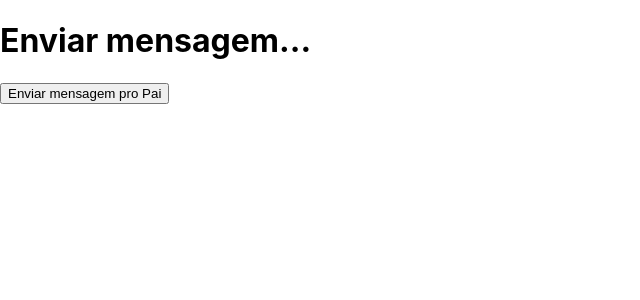
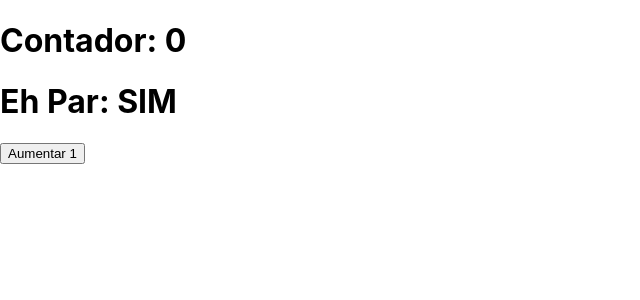
Before and after one commit to emanuelletorress/web-disciplina, a React (Create React App) app in the folder introducao/: page / in a window 1280 px wide. Shown: the top 300 px of the page, without its empty margins (0-640 px from the left). Built offline with nearby package versions, Linux system fonts and the light colour scheme.

Commit message:
useState e useEffect

```diff
--- a/introducao/src/App.js
+++ b/introducao/src/App.js
@@ -10,7 +10,7 @@ import FunctionContextA from './components/atividade02/FunctionContextA';
 //import FuncaoA from './components/06Contexto/FuncaoA';
 //import FuncaoB from './components/06Contexto/FuncaoB';
 //import SaveData from './components/07Storage/FunctionLocalStorage';
-import Pai from './components/08PaiFilho/Pai';
+//import Pai from './components/08PaiFilho/Pai';
 
 /*
 function App() {
@@ -98,10 +98,11 @@ function App() {
 }
 */
 
+import FunctionEstados from './components/09Estados/FunctionEstados';
 function App() {
     return (
         <div>
-            <Pai/>
+            <FunctionEstados/>
         </div>
     )
 }
--- /dev/null
+++ b/introducao/src/components/09Estados/FunctionEstados.jsx
@@ -0,0 +1,35 @@
+import { useState, useEffect } from "react"
+
+const FunctionEstados = () => {
+
+    const [contador, setContador] = useState(0)
+    const [ehPar,setEhPar] = useState(true)
+
+    useEffect(
+        ()=>{
+            if(contador%2===0) setEhPar(true)
+            else setEhPar(false)
+        }
+        ,
+        [contador]
+    )
+
+    return (
+        <div>
+            <h1>Contador: {contador}</h1>
+            <h1>Eh Par: {(ehPar)?"SIM":"NÃO"}</h1>
+            <button
+                onClick={
+                    () => {
+                       setContador(contador + 1)
+                    }
+                }
+            >
+                Aumentar 1
+            </button>
+        </div>
+    )
+
+}
+
+export default FunctionEstados
```
